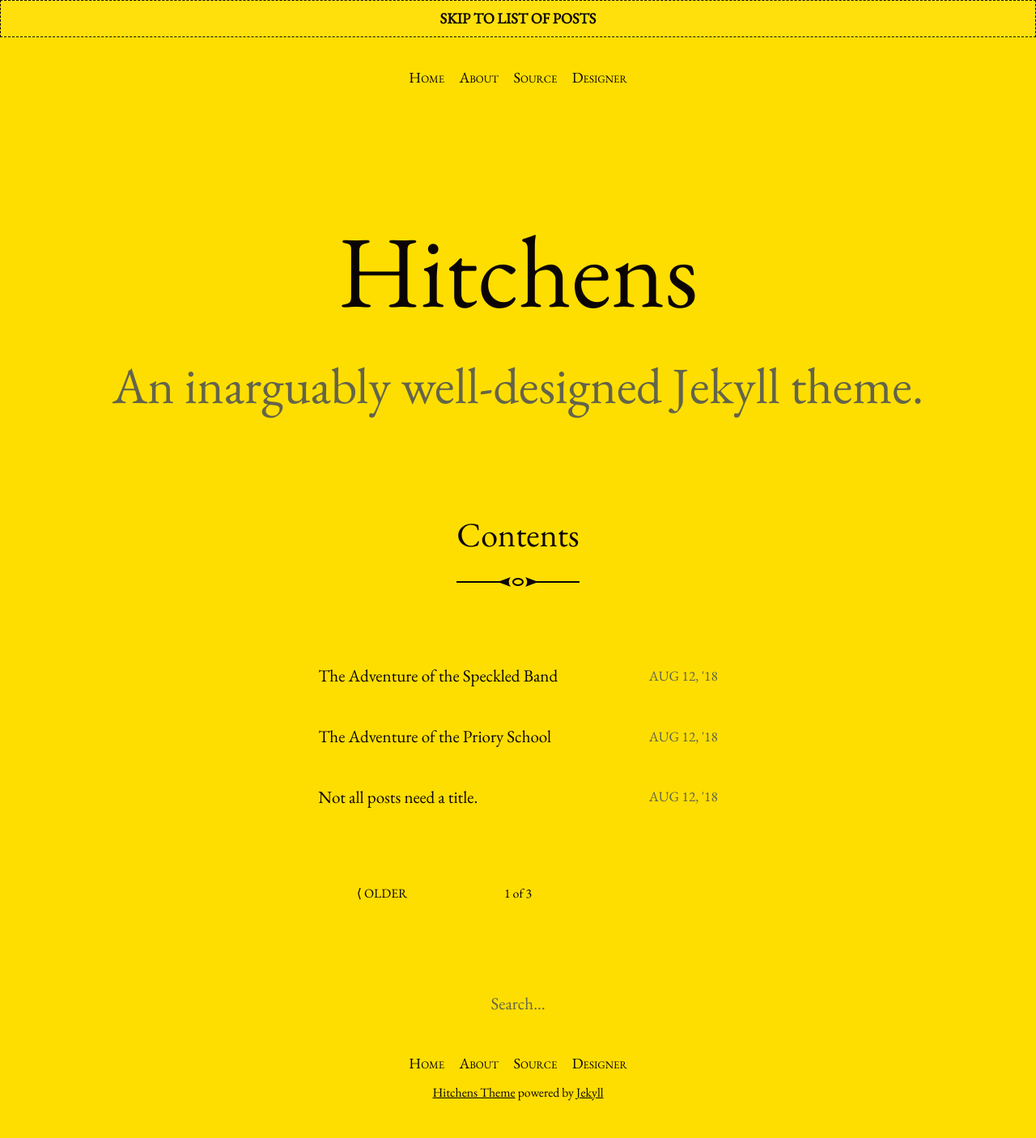
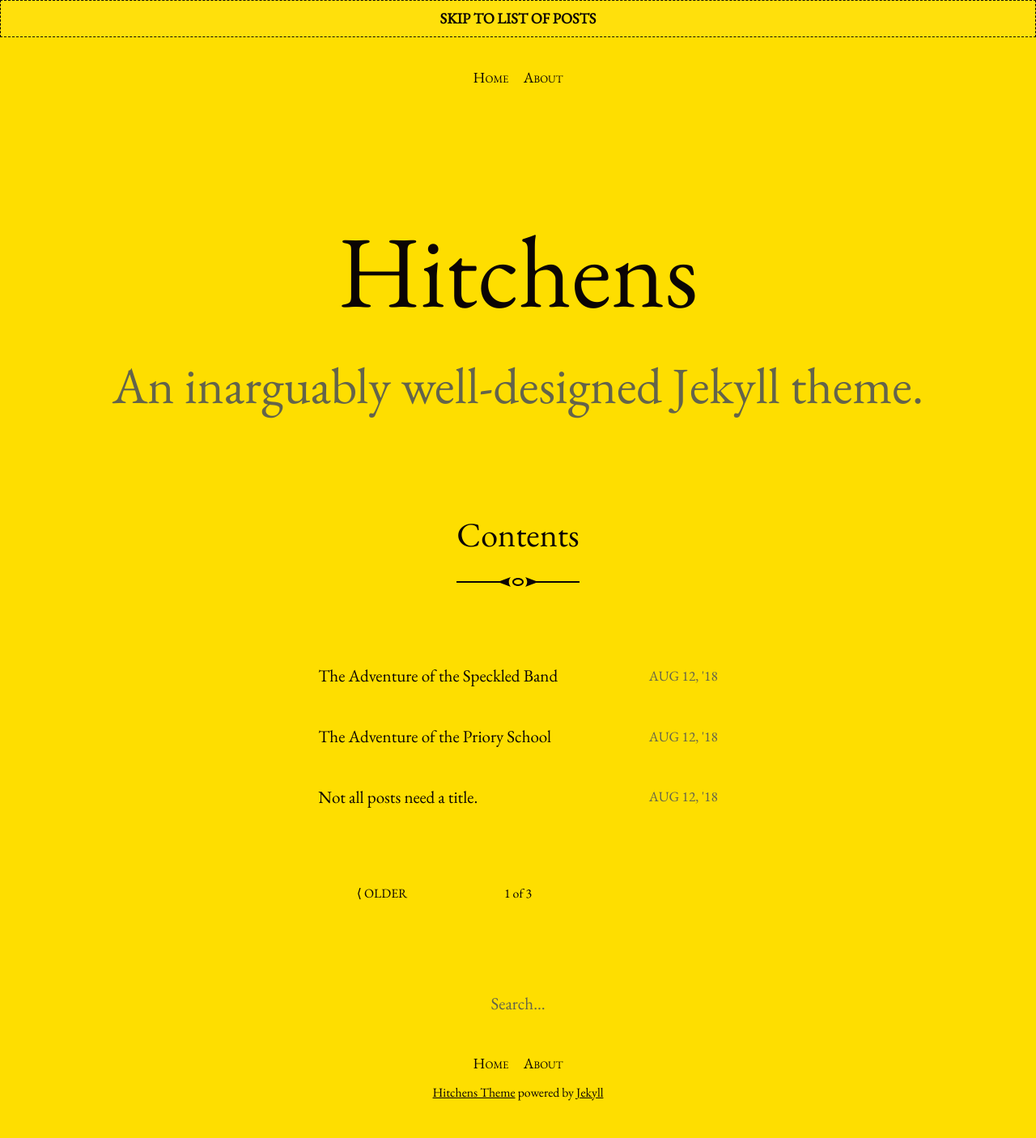
Before and after one commit to silvialohrmann/editorial, a Jekyll site: the page built from index.html, in a window 1280 px wide. Shown: the whole page at 81% size. Built offline with Jekyll 4.4.1, drawn with Linux system fonts in a browser that asks for light colours; the list of posts is cut into pages by our own code.

Commit message:
Update menu.yml

```diff
--- a/_data/menu.yml
+++ b/_data/menu.yml
@@ -1,8 +1,2 @@
 - title: About
   url: /about.html
-
-- title: Source
-  url: https://github.com/patdryburgh/hitchens
-
-- title: Designer
-  url: http://patdryburgh.com
```
